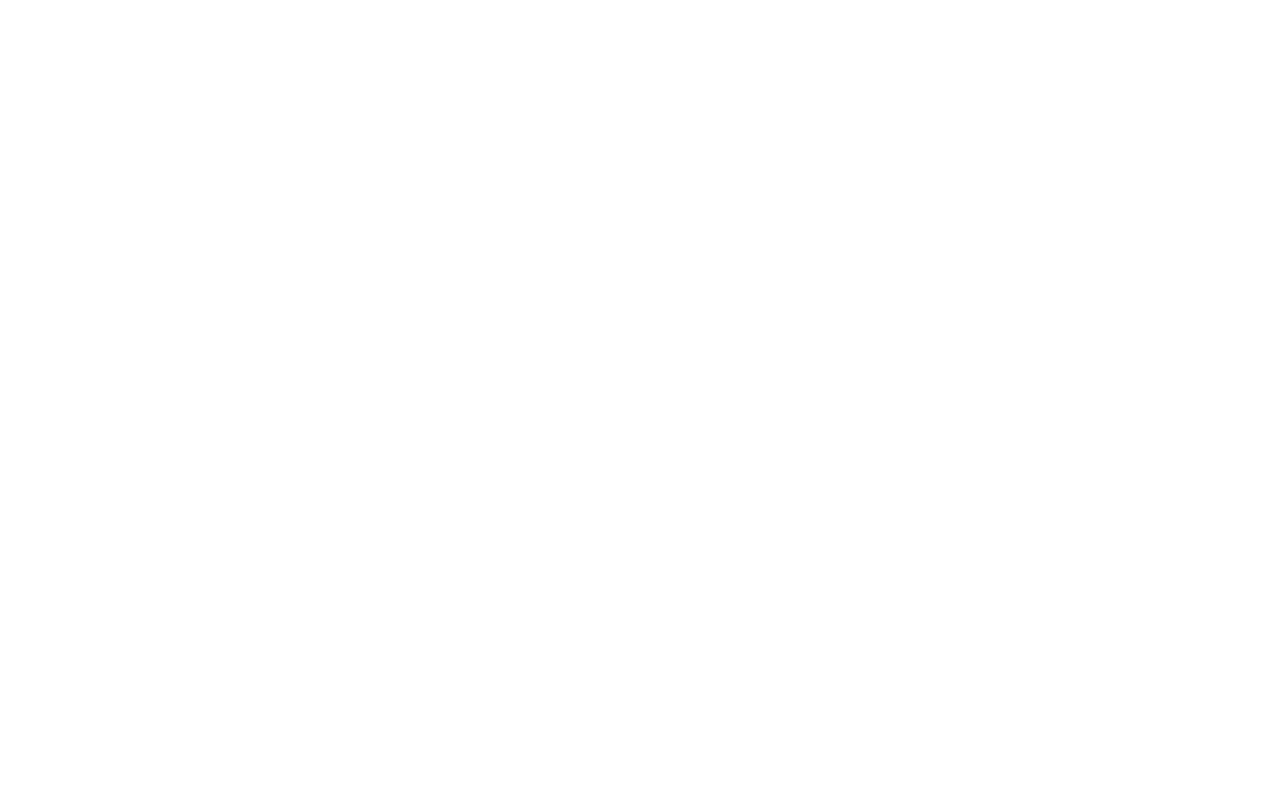
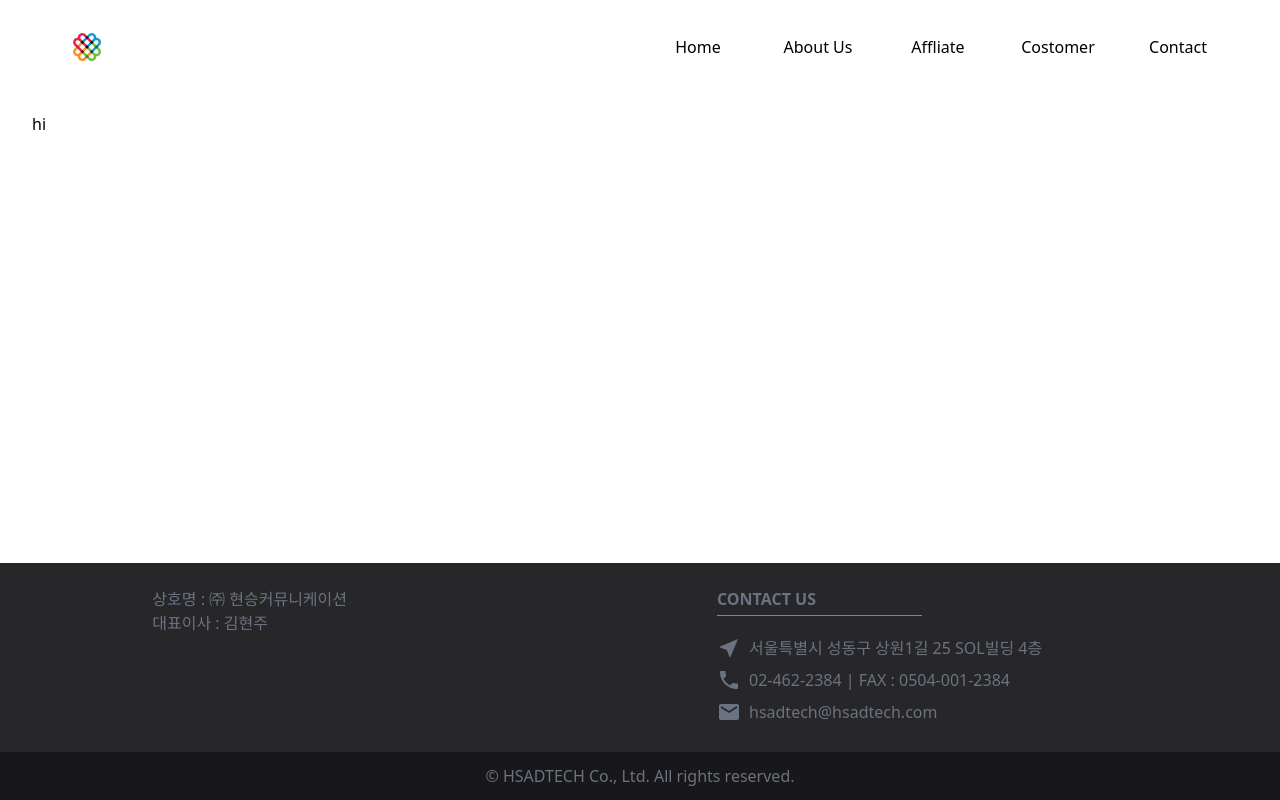
Before and after one commit to gksehfapd/hsadtech, a Next.js app: page /contactus in a window 1280 px wide. Built offline with nearby package versions, Linux system fonts and the light colour scheme.

Commit message:
style: layout padding

```diff
--- a/components/layout.tsx
+++ b/components/layout.tsx
@@ -76,7 +76,7 @@
 				</div>
 			</nav>
 			<div className={cls('pt-20 min-h-screen pb-72 max-md:pb-96')}>
-				<div className={className}>{children}</div>
+				<div className={cls(className, 'p-8')}>{children}</div>
 			</div>
 
 			<footer className="bg-zinc-800 text-gray-500 flex flex-col w-full absolute bottom-0">
--- a/pages/aboutus.tsx
+++ b/pages/aboutus.tsx
@@ -12,7 +12,7 @@
 
 const AboutUs = () => {
 	return (
-		<Layout className="p-8">
+		<Layout>
 			<div className="flex flex-col pb-20 max-md:pb-10">
 				<span className="text-4xl text-purple-900 pb-2">퍼포먼스 운영 및</span>
 				<span className="text-4xl text-purple-900 pb-6">제휴 마케팅 전문 그룹</span>
--- a/pages/affliate.tsx
+++ b/pages/affliate.tsx
@@ -9,7 +9,7 @@
 export default function Affliate() {
 	return (
 		<div>
-			<Layout className="p-8">
+			<Layout>
 				<div className="flex flex-col pb-20 max-md:pb-10 break-keep">
 					<span className="text-4xl items-center text-purple-900 pb-20">
 						제휴마케팅 서비스 제공
--- a/pages/contactus.tsx
+++ b/pages/contactus.tsx
@@ -1,5 +1,9 @@
-import Link from 'next/link'
+import Layout from '@/components/layout'
 
 export default function Contactus() {
-	return <div></div>
+	return (
+		<Layout>
+			<div>hi</div>
+		</Layout>
+	)
 }
--- a/pages/customer.tsx
+++ b/pages/customer.tsx
@@ -10,7 +10,7 @@
 
 export default function Customer() {
 	return (
-		<Layout className="p-8">
+		<Layout>
 			<div className="flex flex-col pb-8">
 				<span className="text-5xl text-purple-900 pb-6">Client</span>
 				<div className="flex flex-col text-xl">
--- a/pages/index.tsx
+++ b/pages/index.tsx
@@ -5,7 +5,7 @@
 	return (
 		<div>
 			<Layout className="flex justify-around max-md:flex-col">
-				<div className="w-full max-md:w-full p-6 flex flex-col justify-center items-center text-5xl">
+				<div className="w-full max-md:w-full flex flex-col justify-center items-center text-5xl">
 					<div className="flex flex-col text-purple-900 max-md:w-full max-md:text-4xl w-full">
 						<span>DIGITAL PERFORMANCE</span>
 						<span className="w-1/4 flex justify-center">&</span>
```
